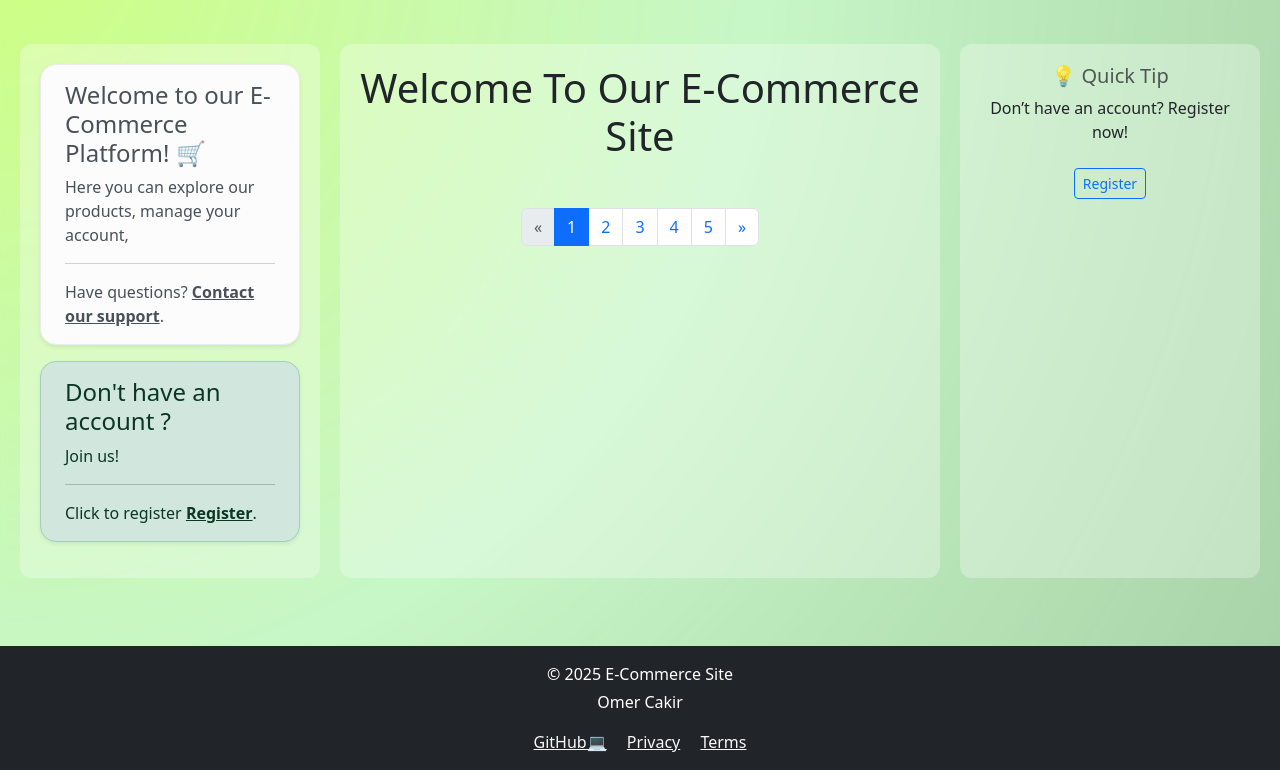
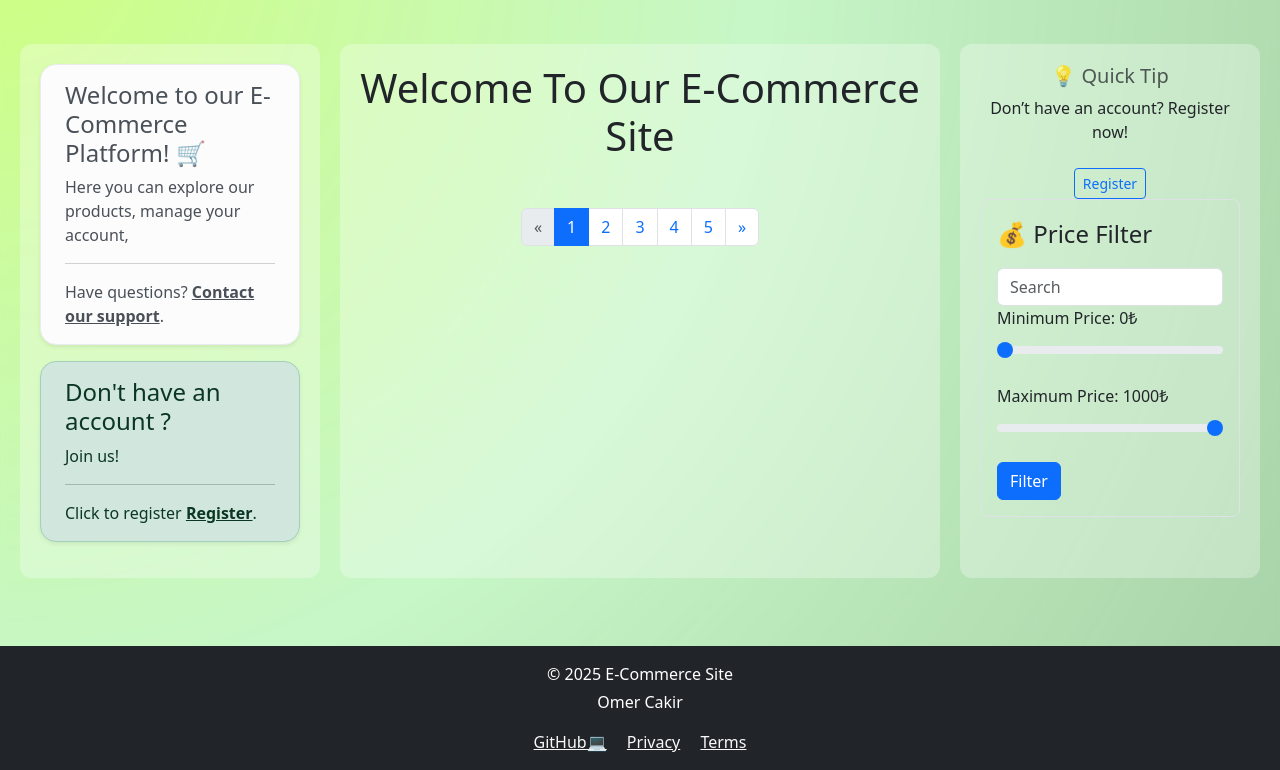
Before and after one commit to omercakir2/E-commerce, a Django app: template templates/home.html in a window 1280 px wide. Shown: the part 56-826 px from the top of the page. Run offline with Django 3.2, Linux system fonts and the light colour scheme; the template is opened without the code that fills it, so the values that code supplies are empty; some libraries are stand-ins or nearby versions.

Commit message:
add price filtering

```diff
--- a/templates/home.html
+++ b/templates/home.html
@@ -95,4 +95,45 @@
   <p>Don’t have an account? Register now!</p>
   <a href="/users/register" class="btn btn-outline-primary btn-sm mt-2">Register</a>
 </div>
+<form method="get">
+  <fieldset class="mb-4 p-3 border rounded-3">
+    <legend class="mb-3">💰 Price Filter</legend>
+
+    <!-- Minimum Price -->
+    <input class="form-control me-2" name="q" type="search" placeholder="Search" value="{{ request.GET.q }}">
+
+    <label for="min_price" class="form-label">
+      Minimum Price: <span id="min_price_val">0</span>₺
+    </label>
+    <input type="range" name="min_price" id="min_price" class="form-range" min="0" max="1000" step="10"
+      value="{{ request.GET.min_price|default:0 }}">
+
+    <!-- Maximum Price -->
+    <label for="max_price" class="form-label mt-3">
+      Maximum Price: <span id="max_price_val">1000</span>₺
+    </label>
+    <input type="range" name="max_price" id="max_price" class="form-range" min="0" max="1000" step="10"
+      value="{{ request.GET.max_price|default:1000 }}">
+
+    <button type="submit" class="btn btn-primary mt-3">Filter</button>
+  </fieldset>
+</form>
+
+<script>
+  const minRange = document.getElementById("min_price");
+  const maxRange = document.getElementById("max_price");
+  const minLabel = document.getElementById("min_price_val");
+  const maxLabel = document.getElementById("max_price_val");
+
+  minLabel.textContent = minRange.value;
+  maxLabel.textContent = maxRange.value;
+
+  minRange.addEventListener("input", () => {
+    minLabel.textContent = minRange.value;
+  });
+
+  maxRange.addEventListener("input", () => {
+    maxLabel.textContent = maxRange.value;
+  });
+</script>
 {% endblock %}
```
Also changed, not shown: ecommerce/views.py (+10 -0 lines), README.md, sample_pngs/v1.0.9/filtering.png (added), 1 other file.
